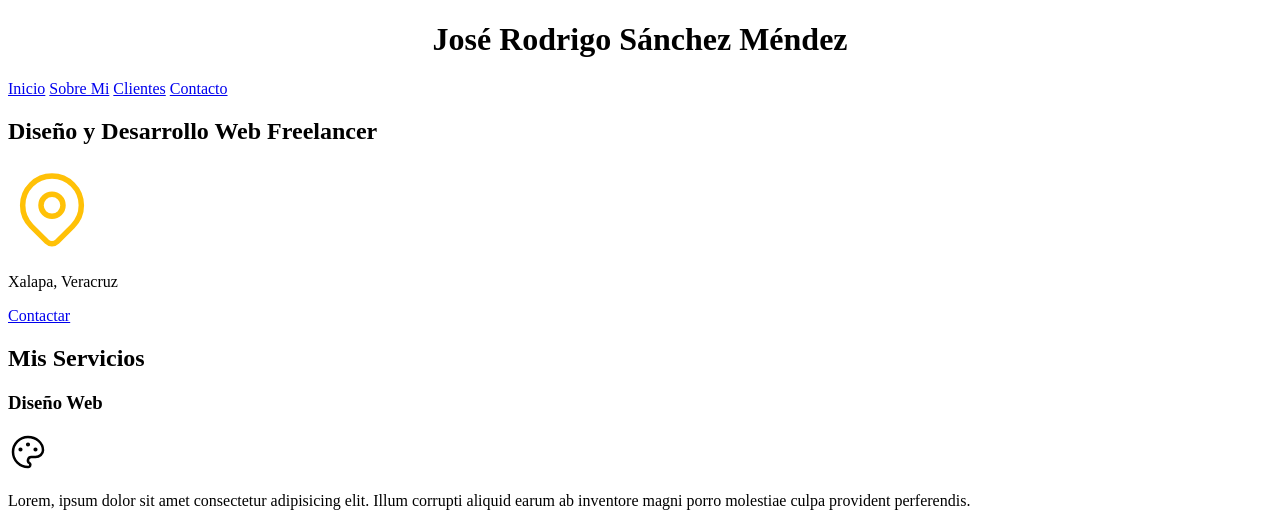
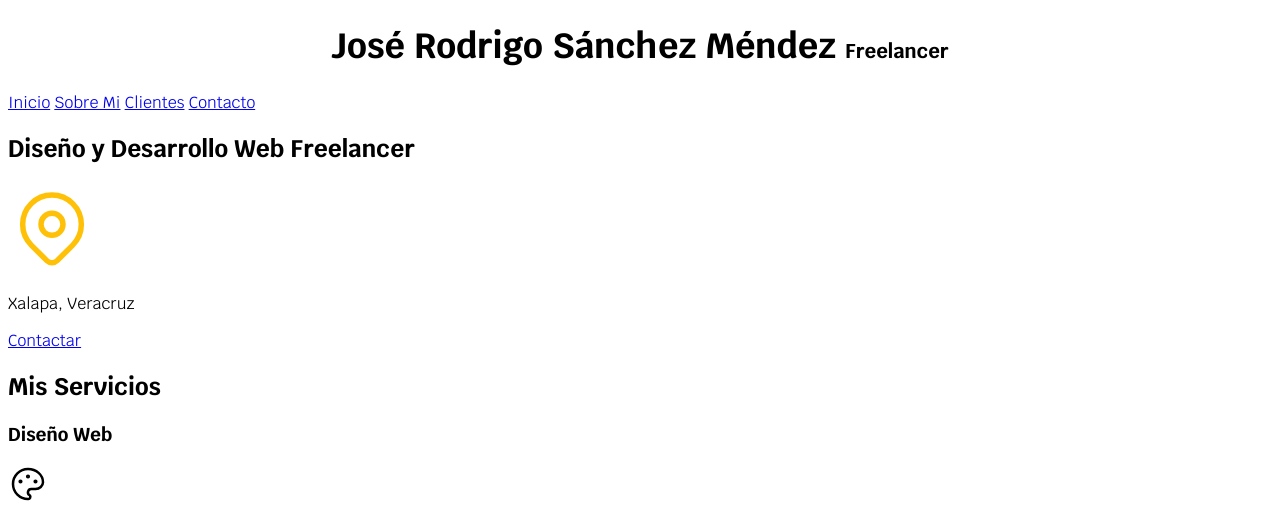
Before and after one commit to Rodri-Soft/DesarrolloWebFreelancer, a plain HTML site: page index.html in a window 1280 px wide. Shown: the top 522 px of the page. Drawn offline with Linux system fonts and the light colour scheme.

Commit message:
Recuperarndo avances

```diff
--- a/css/styles.css
+++ b/css/styles.css
@@ -1,3 +1,26 @@
-h1 {
+:root{ /*pseudoselectores custom propertie*/
+    --blanco: #ffffff;
+    --oscuro: #212121;
+    --primario: #FFC107;
+    --secundario: #0097A7;
+    --gris: #757575;
+}
+
+html{
+    font-size: 62.5%;
+}
+
+body{
+    font-size: 16px;
+    font-family: 'Krub', sans-serif;
+}
+
+.titulo {
     text-align: center;
+    font-size: 3.5rem;
+
 }
+
+.titulo span{
+    font-size: 2rem;
+}
--- a/index.html
+++ b/index.html
@@ -5,12 +5,14 @@
     <meta http-equiv="X-UA-Compatible" content="IE=edge">
     <meta name="viewport" content="width=device-width, initial-scale=1.0">
     <title>Diseñador Freelancer</title>
+    <link href="https://fonts.googleapis.com/css2?family=Krub:wght@400;700&display=swap" rel="stylesheet">
     <link rel="preload" href="css/styles.css" as="style">
     <link rel="stylesheet" href="css/styles.css">
 </head>
 <body>
+
     <header>
-        <h1>José Rodrigo Sánchez Méndez</h1>
+        <h1 class="titulo">José Rodrigo Sánchez Méndez <span>Freelancer</span></h1>
     </header>
 
     <nav>
```
Also changed, not shown: Notas.txt.
